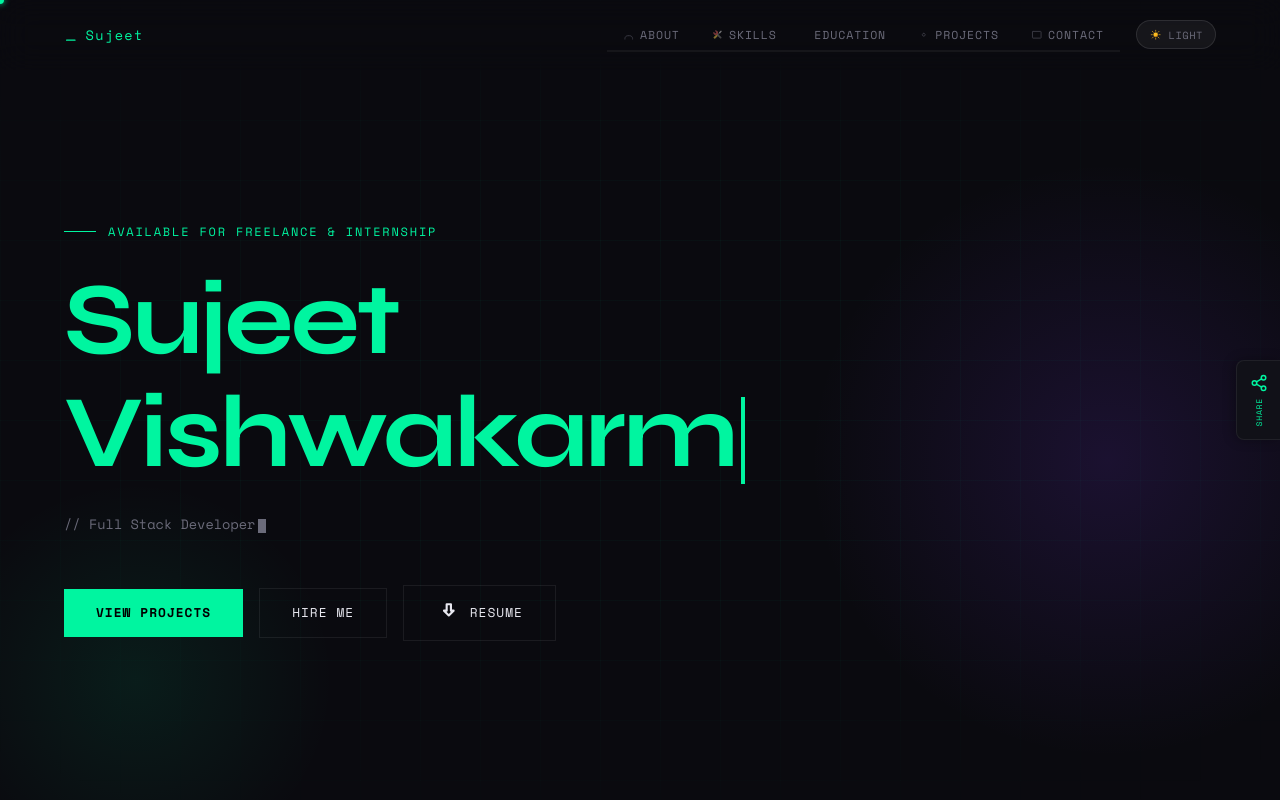
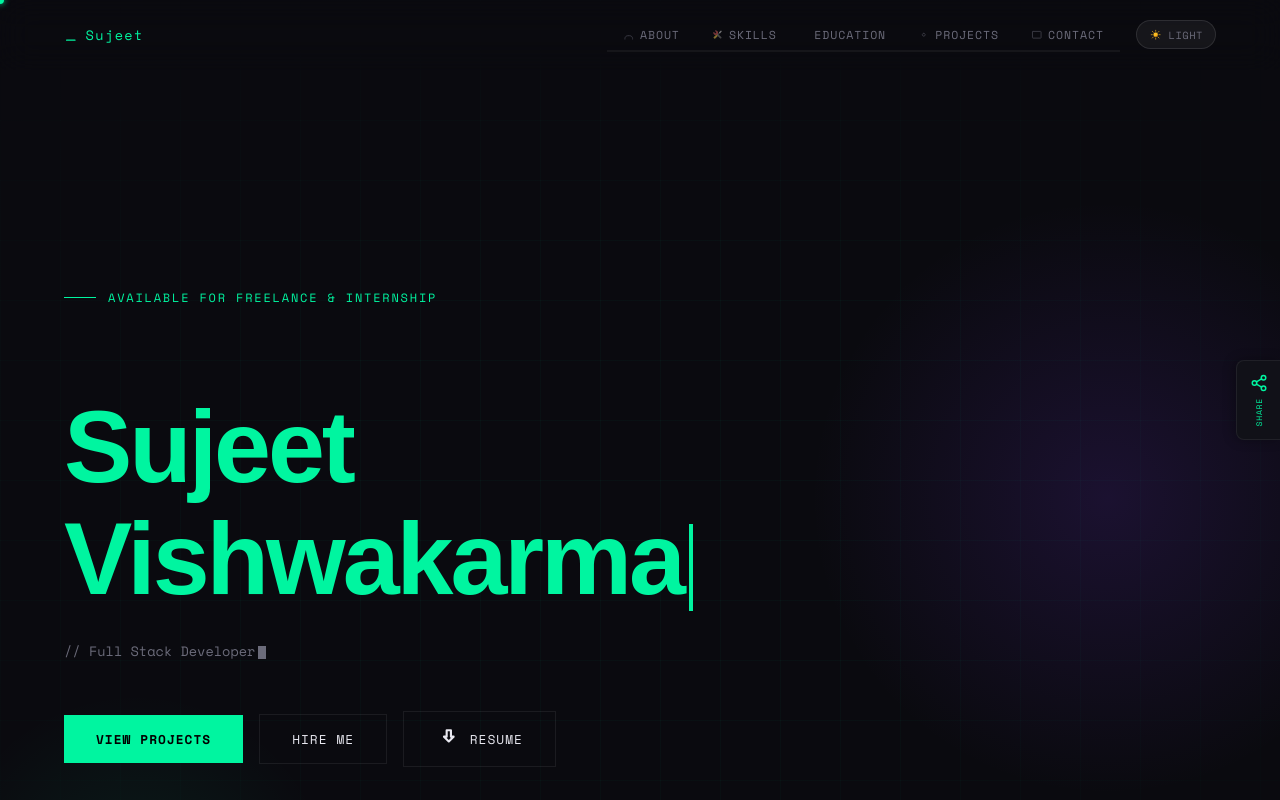
Before and after one commit to sujeetvishwakarma83/my-portfolio, a React (Create React App) app: page / in a window 1280 px wide. Shown: the top 800 px of the page. Built offline with nearby package versions, Linux system fonts and the light colour scheme.

Commit message:
update resume

```diff
--- a/src/components/Education.jsx
+++ b/src/components/Education.jsx
@@ -47,7 +47,7 @@ const Education = ({ darkMode }) => {
       {/* CONTENT */}
       <div style={{ position: "relative", zIndex: 1 }}>
 
-        {/* 🔥 SAME AS ABOUT HEADING */}
+        {/* 😘 SAME AS ABOUT HEADING */}
 
         {/* Label */}
         <div
--- a/src/index.css
+++ b/src/index.css
@@ -1,43 +1,4 @@
-* {
+body {
   margin: 0;
-  padding: 0;
-  box-sizing: border-box;
+  font-family: Arial, sans-serif;
 }
-
-:root {
-  --bg: #0a0a0f;
-  --surface: #111118;
-  --surface2: #18181f;
-  --border: rgba(255, 255, 255, 0.07);
-  --accent: #00f5a0;
-  --accent2: #7c3aed;
-  --text: #e8e8f0;
-  --muted: #6b6b7a;
-  --mono: 'Space Mono', monospace;
-  --sans: 'Syne', sans-serif;
-}
-
-html {
-  scroll-behavior: smooth;
-}
-
-body {
-  background: var(--bg);
-  color: var(--text);
-  font-family: var(--sans);
-  overflow-x: hidden;
-}
-
-a {
-  text-decoration: none;
-  color: inherit;
-}
-
-ul {
-  list-style: none;
-}
-
-@keyframes blink {
-  0%, 100% { opacity: 1; }
-  50% { opacity: 0; }
-}
```
Also changed, not shown: 1 other file (tests, documents, lock files or other folders).
